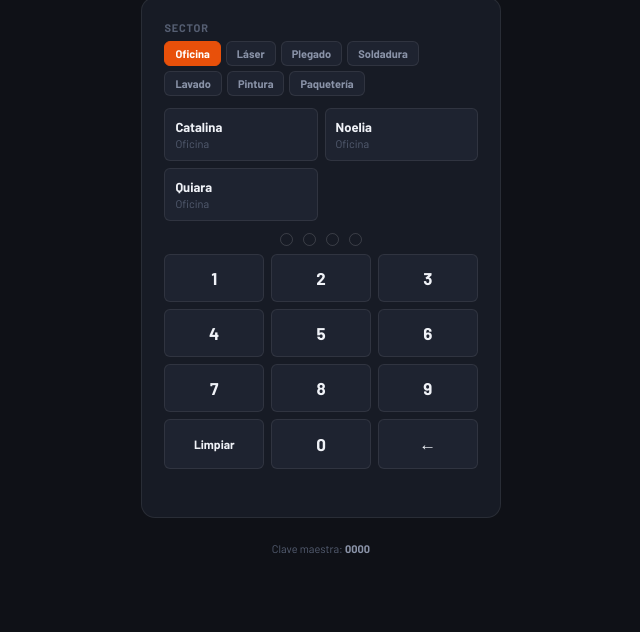
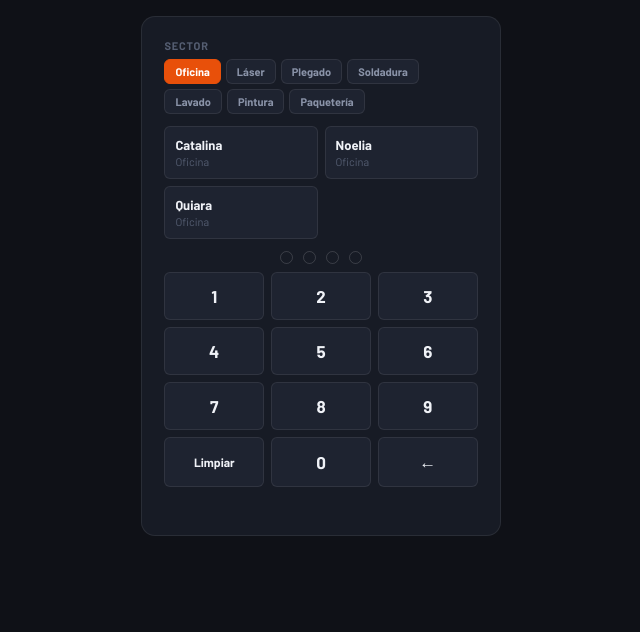
Before and after one commit to Gabo-BMX/Varsat, a plain HTML site: page index.html in a window 1280 px wide. Shown: the part 168-800 px from the top of the page, without its empty margins (319-959 px from the left). Drawn offline with nearby package versions, Linux system fonts and the light colour scheme.

Commit message:
deleted master pass

```diff
--- a/index.html
+++ b/index.html
@@ -150,7 +150,7 @@ body{font-family:'Barlow',sans-serif;background:var(--bg);color:var(--text);min-
     </div>
     <div class="pin-err" id="pin-err"></div>
   </div>
-  <div class="master-hint">Clave maestra: <strong style="color:var(--text2)">0000</strong></div>
+
 </div>
 
 <div id="main-screen">
```
